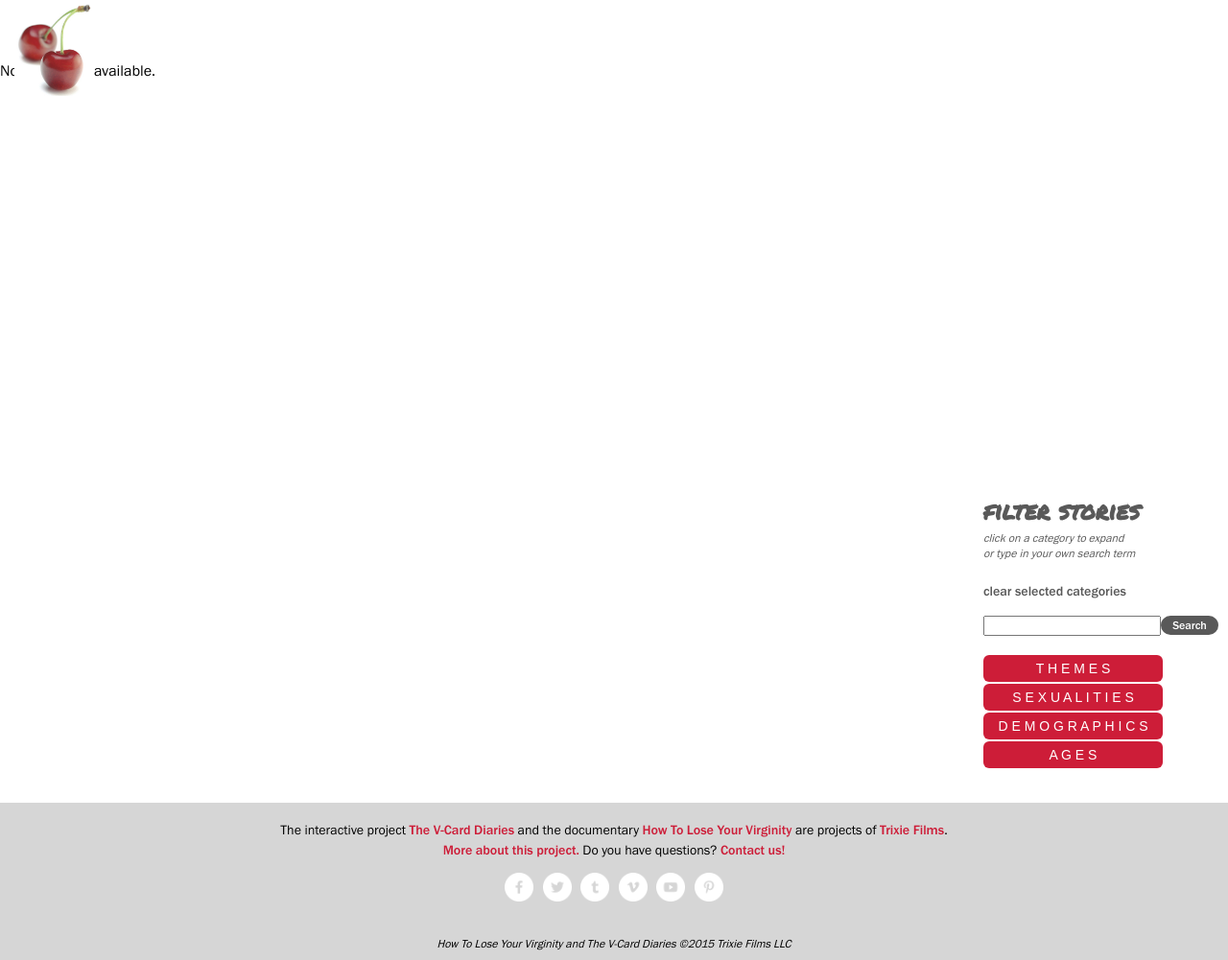
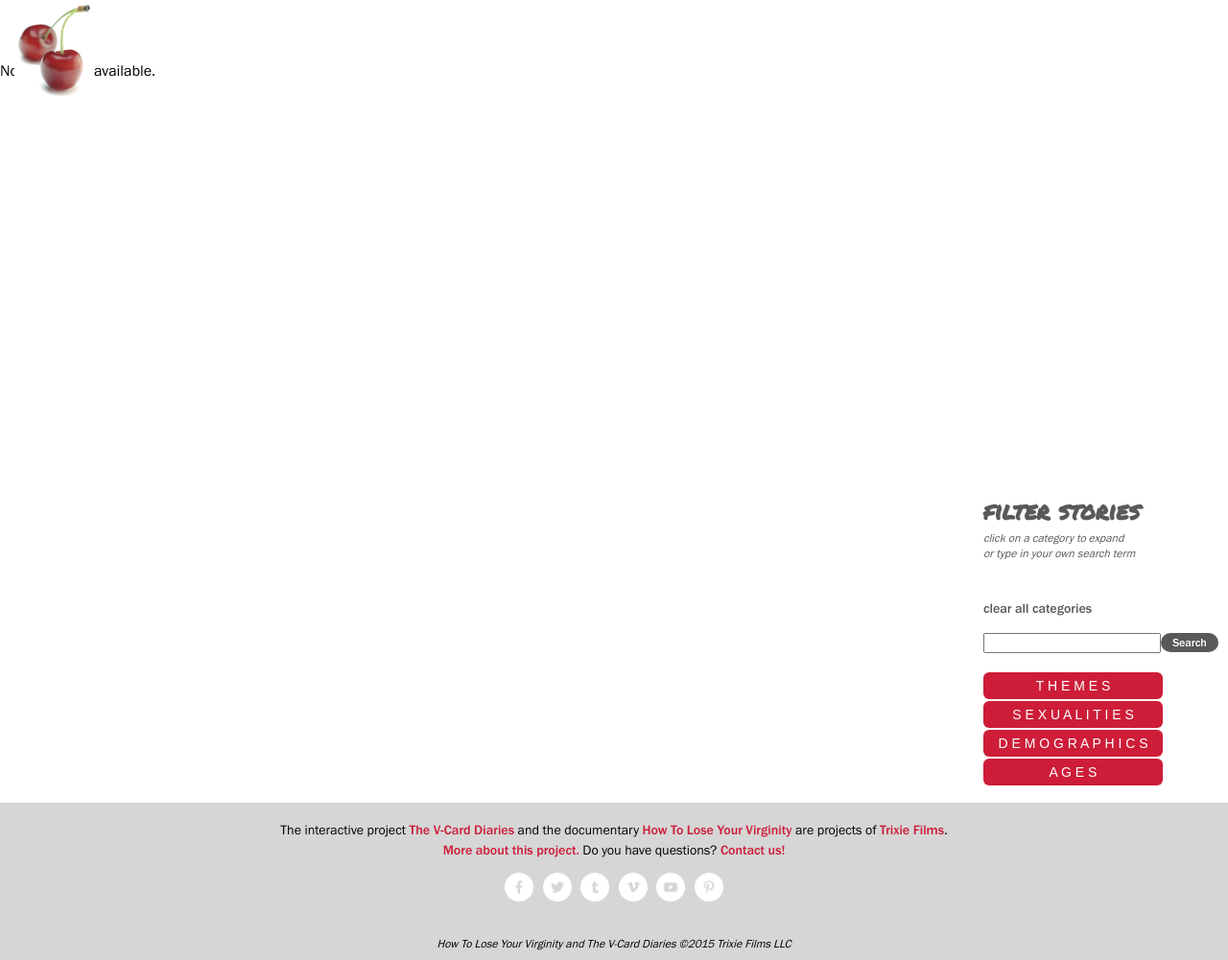
Before and after one commit to rouxpz/vcarddiaries, a Django app: page /stories/ in a window 1280 px wide. Shown: the part 116-1117 px from the top of the page at 96% size. Run offline with Django 3.2, Linux system fonts and the light colour scheme; data that the repository does not hold is empty.

Commit message:
html fix whoops

```diff
--- a/firstperson/templates/firstperson/storyindex.html
+++ b/firstperson/templates/firstperson/storyindex.html
@@ -71,7 +71,8 @@
         <div class="right">
             <div id="strong-text"><h2>filter stories</h2></div><p></p>
             <em class="smallItalics"><p>click on a category to expand</p><p>or type in your own search term</p></em><br>
-            <a href="javascript:void(0)" id = "clear">clear selected categories</a><br><br>
+            <div id="selected-tags"></div><br>
+            <a href="javascript:void(0)" id = "clear">clear all categories</a><br><br>
             <input type="text" id="search" name="search for stories" maxlength="500"> <button type="button" id="searchButton">Search</button><br><br>
 
             <a href="javascript:void(0)" class="category" id="theme">T H E M E S</a>
@@ -117,7 +118,6 @@
             </div>
             <br>
             <br>
-            <div id="selected-tags"></div><br>
         </div>
 
         <div id="light" class="white_content">
```
